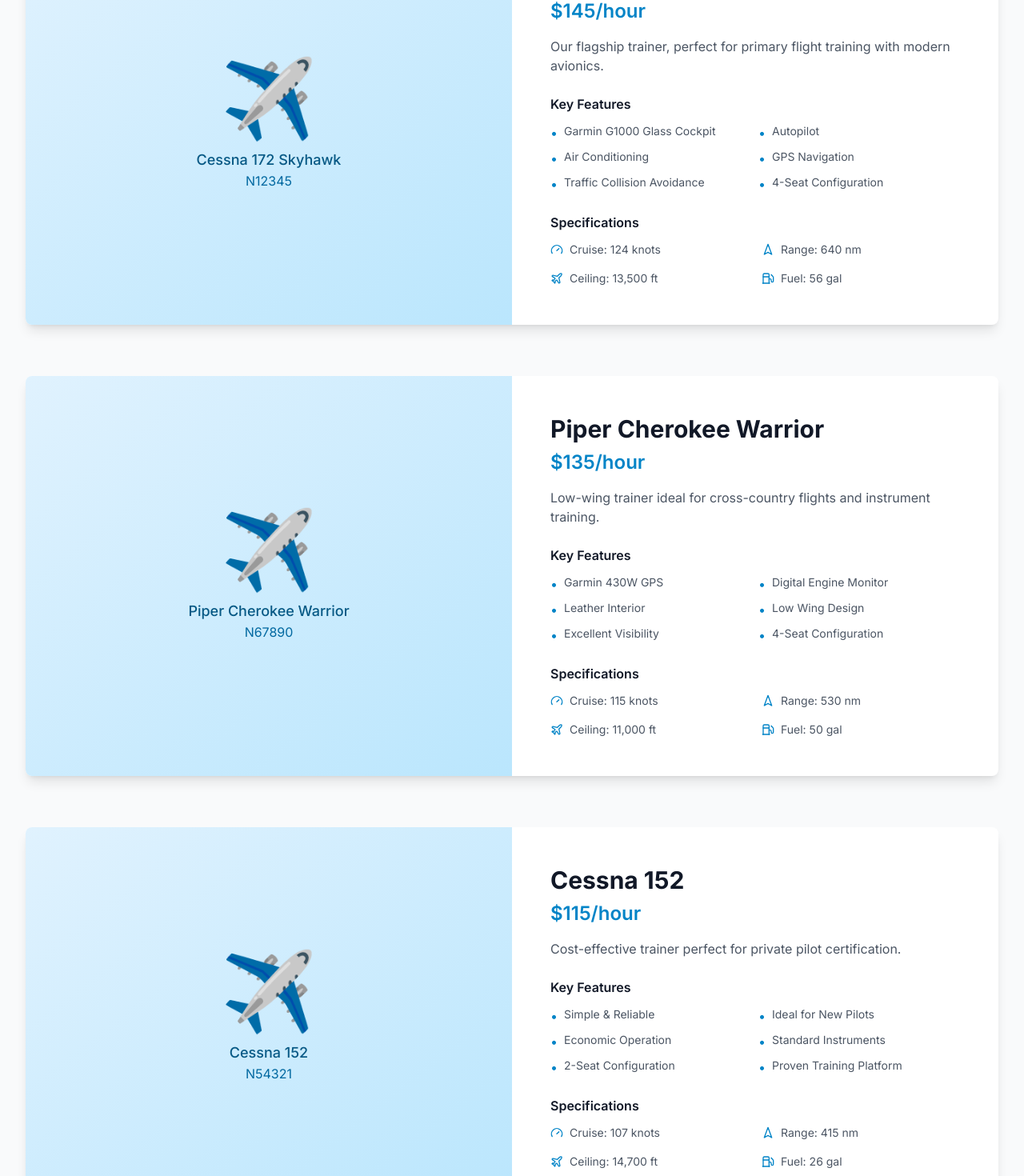
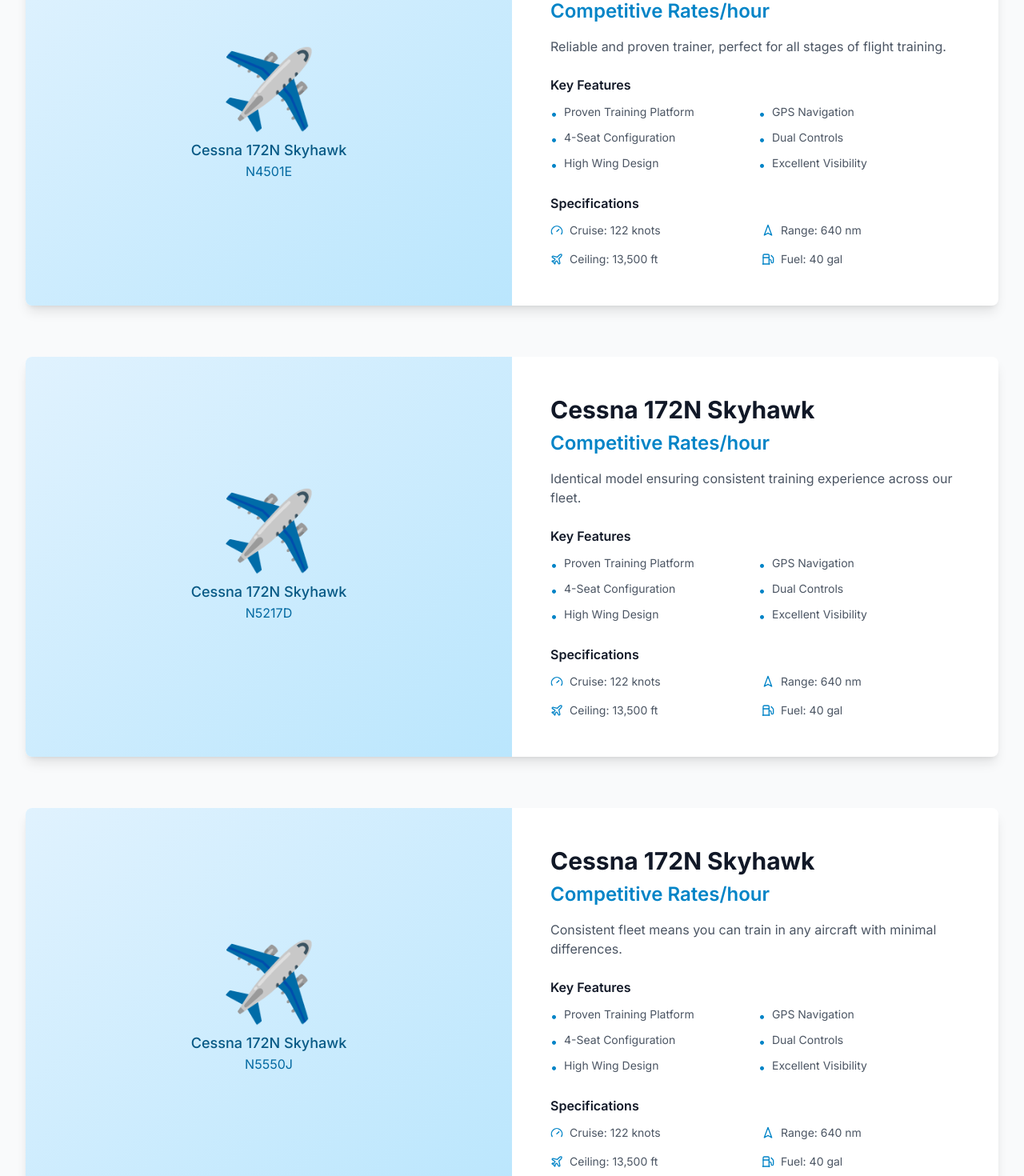
Before and after one commit to chris-w-gibson/goflytexas, a Next.js app: page /aircraft in a window 1280 px wide. Shown: the part 738-2208 px from the top of the page at 80% size. Built offline with nearby package versions, Linux system fonts and the light colour scheme.

Commit message:
feat: update content to match current GoFlyTexas site

```diff
--- a/app/aircraft/page.tsx
+++ b/app/aircraft/page.tsx
@@ -19,73 +19,73 @@
   },
 };
 
-// Aircraft data - in a real app, this would come from a database
+// Aircraft data - Our Cessna 172 N model fleet
 const aircraft = [
   {
     id: 1,
-    model: "Cessna 172 Skyhawk",
-    registration: "N12345",
-    year: 2018,
+    model: "Cessna 172N Skyhawk",
+    registration: "N4501E",
+    year: null,
     features: [
-      "Garmin G1000 Glass Cockpit",
-      "Autopilot",
-      "Air Conditioning",
+      "Proven Training Platform",
       "GPS Navigation",
-      "Traffic Collision Avoidance",
-      "4-Seat Configuration"
+      "4-Seat Configuration",
+      "Dual Controls",
+      "High Wing Design",
+      "Excellent Visibility"
     ],
     specs: {
-      cruiseSpeed: "124 knots",
+      cruiseSpeed: "122 knots",
       range: "640 nm",
       ceiling: "13,500 ft",
-      fuelCapacity: "56 gal"
+      fuelCapacity: "40 gal"
     },
-    hourlyRate: "$145",
-    description: "Our flagship trainer, perfect for primary flight training with modern avionics."
+    hourlyRate: "Competitive Rates",
+    description: "Reliable and proven trainer, perfect for all stages of flight training."
   },
   {
     id: 2,
-    model: "Piper Cherokee Warrior",
-    registration: "N67890",
-    year: 2020,
+    model: "Cessna 172N Skyhawk",
+    registration: "N5217D",
+    year: null,
     features: [
-      "Garmin 430W GPS",
-      "Digital Engine Monitor",
-      "Leather Interior",
-      "Low Wing Design",
-      "Excellent Visibility",
-      "4-Seat Configuration"
+      "Proven Training Platform",
+      "GPS Navigation",
+      "4-Seat Configuration",
+      "Dual Controls",
+      "High Wing Design",
+      "Excellent Visibility"
     ],
     specs: {
-      cruiseSpeed: "115 knots",
-      range: "530 nm",
-      ceiling: "11,000 ft",
-      fuelCapacity: "50 gal"
+      cruiseSpeed: "122 knots",
+      range: "640 nm",
+      ceiling: "13,500 ft",
+      fuelCapacity: "40 gal"
     },
-    hourlyRate: "$135",
-    description: "Low-wing trainer ideal for cross-country flights and instrument training."
+    hourlyRate: "Competitive Rates",
+    description: "Identical model ensuring consistent training experience across our fleet."
   },
   {
     id: 3,
-    model: "Cessna 152",
-    registration: "N54321",
-    year: 2019,
+    model: "Cessna 172N Skyhawk",
+    registration: "N5550J",
+    year: null,
     features: [
-      "Simple & Reliable",
-      "Ideal for New Pilots",
-      "Economic Operation",
-      "Standard Instruments",
-      "2-Seat Configuration",
-      "Proven Training Platform"
+      "Proven Training Platform",
+      "GPS Navigation",
+      "4-Seat Configuration",
+      "Dual Controls",
+      "High Wing Design",
+      "Excellent Visibility"
     ],
     specs: {
-      cruiseSpeed: "107 knots",
-      range: "415 nm",
-      ceiling: "14,700 ft",
-      fuelCapacity: "26 gal"
+      cruiseSpeed: "122 knots",
+      range: "640 nm",
+      ceiling: "13,500 ft",
+      fuelCapacity: "40 gal"
     },
-    hourlyRate: "$115",
-    description: "Cost-effective trainer perfect for private pilot certification."
+    hourlyRate: "Competitive Rates",
+    description: "Consistent fleet means you can train in any aircraft with minimal differences."
   }
 ];
 
--- a/app/discovery-flight/page.tsx
+++ b/app/discovery-flight/page.tsx
@@ -43,7 +43,7 @@
                 href="tel:+1234567890"
                 className="inline-flex items-center justify-center px-8 py-3 bg-sky-600 text-white font-semibold rounded-full hover:bg-sky-700 transition-colors"
               >
-                Book Now - $99
+                Book Discovery Flight
               </a>
               <Link
                 href="/contact"
@@ -131,8 +131,8 @@
                 </div>
               </div>
               <div>
-                <h3 className="text-lg font-semibold mb-2">No Hidden Fees</h3>
-                <p className="text-gray-600">$99 includes everything - aircraft, fuel, instructor, and insurance</p>
+                <h3 className="text-lg font-semibold mb-2">Competitive Rates</h3>
+                <p className="text-gray-600">Our rates include everything - aircraft, fuel, instructor, and insurance</p>
               </div>
             </div>
           </div>
--- a/app/page.tsx
+++ b/app/page.tsx
@@ -71,7 +71,7 @@
               href="/discovery-flight"
               className="inline-flex items-center px-8 py-3 bg-white text-sky-600 font-semibold rounded-full hover:bg-gray-100 transition-colors"
             >
-              Book Now - $99
+              Book Discovery Flight
             </Link>
             <a
               href="tel:+1234567890"
--- a/components/Hero.tsx
+++ b/components/Hero.tsx
@@ -19,13 +19,13 @@
               </div>
 
               <h1 className="text-4xl md:text-5xl lg:text-6xl font-bold text-gray-900">
-                Your Aviation Journey
-                <span className="text-sky-600 block">Starts Here</span>
+                Lets Go Fly!!!
+                <span className="text-sky-600 block">Your DFW Flight Training</span>
               </h1>
 
               <p className="text-xl text-gray-600">
-                Experience the thrill of flying with our Discovery Flight program.
-                Professional instructors, modern aircraft, and the beautiful Texas sky await.
+                Experience aviation in the Dallas-Fort Worth area. Discovery flights,
+                aircraft rentals, and flight training for pilots of all levels.
               </p>
             </div>
 
@@ -53,7 +53,7 @@
               </div>
               <div className="flex items-center space-x-2">
                 <MapPin className="h-5 w-5 text-sky-600" />
-                <span>Dallas, Texas</span>
+                <span>Dallas-Fort Worth Area</span>
               </div>
             </div>
           </div>
```
